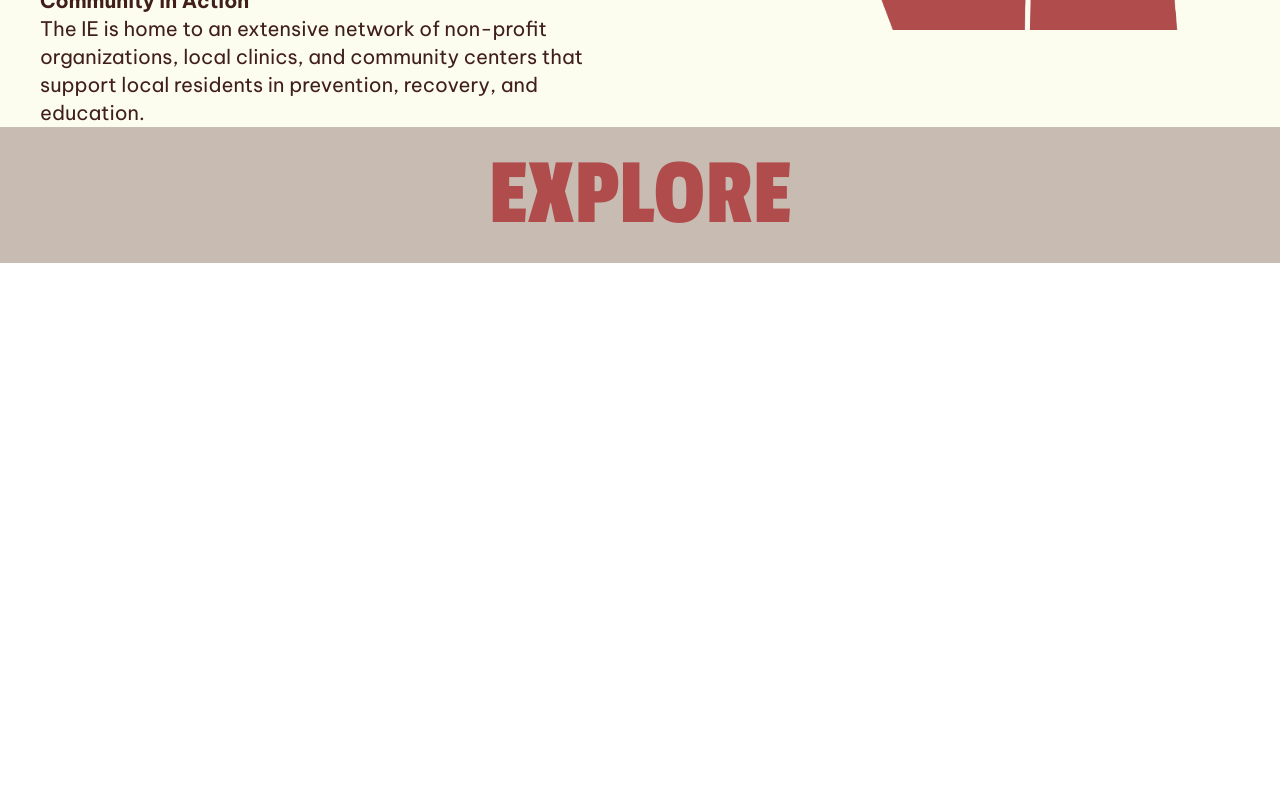
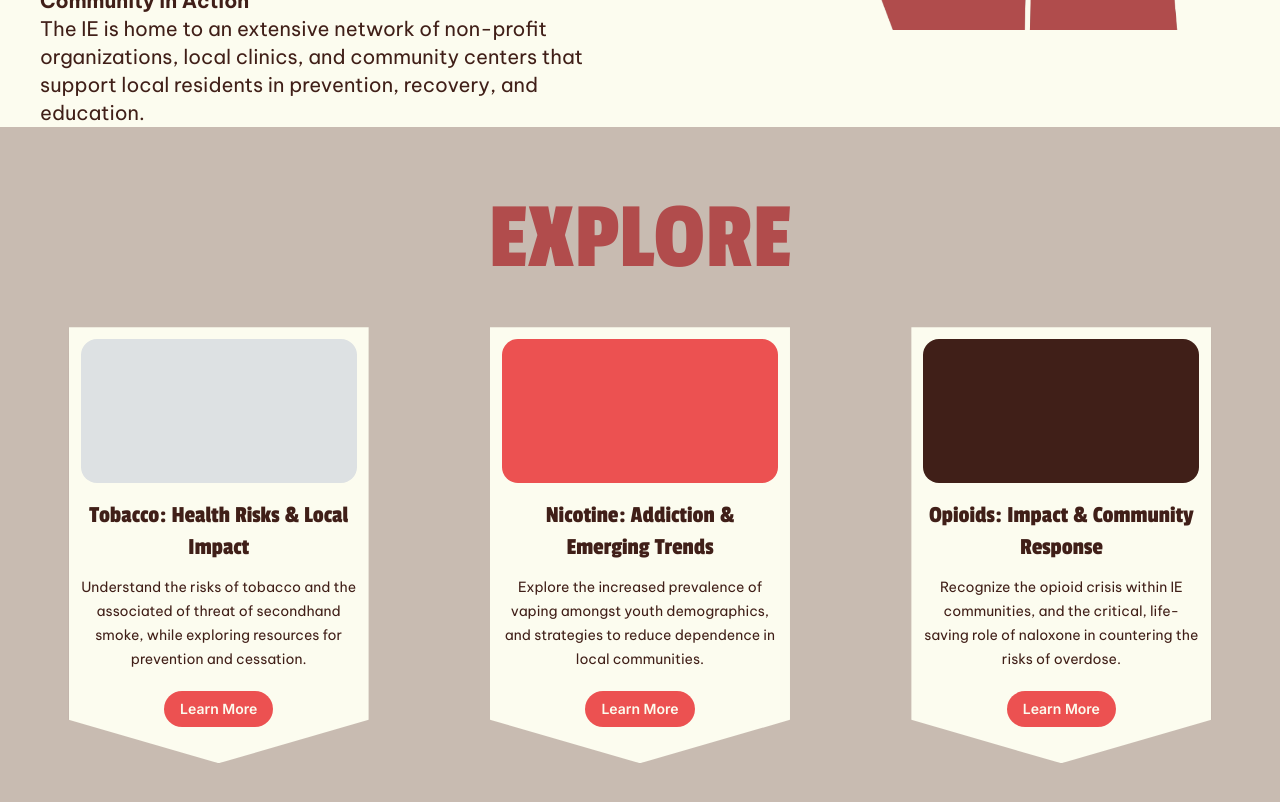
Before and after one commit to yubinzhen/iesc, a Next.js app: page / in a window 1280 px wide. Shown: the part 1920-2722 px from the top of the page. Before the commit the page ends 2183 px from the top, so only its background shows below. Built offline with nearby package versions, Linux system fonts and the light colour scheme.

Commit message:
implemented

```diff
--- a/src/app/globals.css
+++ b/src/app/globals.css
@@ -7,6 +7,7 @@
   --color-iesc-red-100: #b14c4c;
   --color-iesc-vividRed-200: #ec5151;
   --color-iesc-pastelGray-100: #c8bbb1;
+  --color-iesc-lightAzure-100: #dde1e3;
 }
 
 @layer utilities {
--- a/src/components/home/explore.tsx
+++ b/src/components/home/explore.tsx
@@ -1,8 +1,44 @@
+import ExploreCard from "@/components/home/exploreCard";
+
+const cards = [
+  {
+    title: "Tobacco: Health Risks & Local Impact",
+    description:
+      "Understand the risks of tobacco and the associated of threat of secondhand smoke, while exploring resources for prevention and cessation.",
+    color: "bg-iesc-lightAzure-100",
+  },
+  {
+    title: "Nicotine: Addiction & Emerging Trends",
+    description:
+      "Explore the increased prevalence of vaping amongst youth demographics, and strategies to reduce dependence in local communities.",
+    color: "bg-iesc-vividRed-200",
+  },
+  {
+    title: "Opioids: Impact & Community Response",
+    description:
+      "Recognize the opioid crisis within IE communities, and the critical, life-saving role of naloxone in countering the risks of overdose.",
+    color: "bg-iesc-darkBrown-100",
+  },
+];
+
 const Explore = () => {
   return (
-    <div className="bg-iesc-pastelGray-100 py-5">
-      <div className="font-iesc-passionOne text-iesc-red-100 text-center text-4xl md:text-6xl lg:text-8xl">
-        EXPLORE
+    <div className="bg-iesc-pastelGray-100 py-12 md:py-16">
+      <div className="mx-auto max-w-7xl px-6">
+        <div className="font-iesc-passionOne text-iesc-red-100 text-center text-4xl md:text-6xl lg:text-8xl">
+          EXPLORE
+        </div>
+
+        <div className="mt-10 grid gap-8 md:grid-cols-3">
+          {cards.map((card) => (
+            <ExploreCard
+              key={card.title}
+              title={card.title}
+              description={card.description}
+              color={card.color}
+            />
+          ))}
+        </div>
       </div>
     </div>
   );
--- /dev/null
+++ b/src/components/home/exploreCard.tsx
@@ -0,0 +1,38 @@
+import Link from "next/link";
+
+interface ExploreCardProps {
+  title: string;
+  description: string;
+  color: string;
+}
+
+const ExploreCard = ({ title, description, color }: ExploreCardProps) => {
+  return (
+    <div className="mx-auto max-w-[300px]">
+      <div
+        className="bg-iesc-lightYellow-50 flex h-full flex-col overflow-hidden p-3 shadow-[0_10px_30px_rgba(64,31,24,0.16)]"
+        style={{ clipPath: "polygon(0 0, 100% 0, 100% 90%, 50% 100%, 0 90%)" }}
+      >
+        <div className={`h-36 shrink-0 rounded-[16px] ${color}`} />
+        <div className="flex flex-1 flex-col justify-between pt-4 pb-6 text-center">
+          <div>
+            <div className="font-iesc-passionOne text-iesc-darkBrown-100 text-2xl">
+              {title}
+            </div>
+            <p className="font-iesc-beVietnam text-iesc-darkBrown-100 mt-3 text-sm leading-6">
+              {description}
+            </p>
+          </div>
+          <Link
+            href="#"
+            className="bg-iesc-vividRed-200 text-iesc-lightYellow-50 hover:bg-iesc-darkBrown-100 mt-5 self-center rounded-full px-4 py-2 text-sm font-semibold transition"
+          >
+            Learn More
+          </Link>
+        </div>
+      </div>
+    </div>
+  );
+};
+
+export default ExploreCard;
--- a/src/components/home/landing.tsx
+++ b/src/components/home/landing.tsx
@@ -9,10 +9,10 @@ const Landing = () => {
         SUBSTANCE COLLECTIVE
       </div>
 
-      <div className="font-iesc-beVietnam text-iesc-darkBrown-100 mt-2 w-1/2 text-lg md:text-xl">
+      <p className="font-iesc-beVietnam text-iesc-darkBrown-100 mt-2 w-1/2 text-lg md:text-xl">
         Creating conversation and advancing understanding of substance use
         through data-driven insights and community dialogue.
-      </div>
+      </p>
 
       <Image src={HomeLanding} alt="Landing" className="mt-9 object-cover" />
     </div>
--- a/src/components/home/mission.tsx
+++ b/src/components/home/mission.tsx
@@ -8,11 +8,11 @@ const Mission = () => {
       <div className="bg-iesc-darkBrown-100 w-4/9">
         <Image src={CigVape} alt="Cigarette and Vape Image" className="p-3" />
 
-        <div className="font-iesc-beVietnam text-iesc-lightYellow-50 p-7 text-center text-lg md:text-xl">
+        <p className="font-iesc-beVietnam text-iesc-lightYellow-50 p-7 text-center text-lg md:text-xl">
           Within the Inland Empire, over 32,000 residents do not possess access
           to substance use treatment — leaving many unable to acquire resources
           needed to facilitate recovery and healing.
-        </div>
+        </p>
       </div>
 
       <div className="bg-iesc-red-100 w-5/9">
@@ -20,19 +20,19 @@ const Mission = () => {
           MISSION <br></br> AND VISION
         </div>
 
-        <div className="font-iesc-beVietnam text-iesc-lightGray-50 p-7 text-center text-lg md:text-xl">
+        <p className="font-iesc-beVietnam text-iesc-lightGray-50 p-7 text-center text-lg md:text-xl">
           mission: To address substance use disparities associated with tobacco,
           nicotine, and opioid dependence within the Inland Empire through a
           community-based public health initiative that integrates local
           data-driven research and digital prevention outreach to promote
           long-term community well-being.
-        </div>
+        </p>
 
-        <div className="font-iesc-beVietnam text-iesc-lightGray-50 px-7 text-center text-lg md:text-xl">
+        <p className="font-iesc-beVietnam text-iesc-lightGray-50 px-7 text-center text-lg md:text-xl">
           vision: An IE in which members of the community are granted access
           towards supportive infrastructures that cultivate generational health
           through the provision of knowledge and accessible resources.
-        </div>
+        </p>
       </div>
     </div>
   );
--- a/src/components/home/welcome.tsx
+++ b/src/components/home/welcome.tsx
@@ -12,29 +12,29 @@ const Welcome = () => {
         <div className="font-iesc-beVietnam mt-3 text-lg font-bold md:text-xl">
           About the Inland Empire
         </div>
-        <div className="font-iesc-beVietnam pr-16 text-lg md:text-xl">
+        <p className="font-iesc-beVietnam pr-16 text-lg md:text-xl">
           The IE, characterized by one of the fastest-growing regions within
           California, is home to approximately 4.6 million residents, many of
           whom are immigrants or identify as Hispanic or Latino.
-        </div>
+        </p>
 
         <div className="font-iesc-beVietnam mt-5 text-lg font-bold md:text-xl">
           Health in the IE
         </div>
-        <div className="font-iesc-beVietnam pr-16 text-lg md:text-xl">
+        <p className="font-iesc-beVietnam pr-16 text-lg md:text-xl">
           The Inland Empire exhibits unique public health challenges, with
           higher rates of tobacco, nicotine, and opioid use compared to other
           regions within California.
-        </div>
+        </p>
 
         <div className="font-iesc-beVietnam mt-5 text-lg font-bold md:text-xl">
           Community in Action
         </div>
-        <div className="font-iesc-beVietnam pr-16 text-lg md:text-xl">
+        <p className="font-iesc-beVietnam pr-16 text-lg md:text-xl">
           The IE is home to an extensive network of non-profit organizations,
           local clinics, and community centers that support local residents in
           prevention, recovery, and education.
-        </div>
+        </p>
       </div>
 
       <div className="w-4/9">
```
